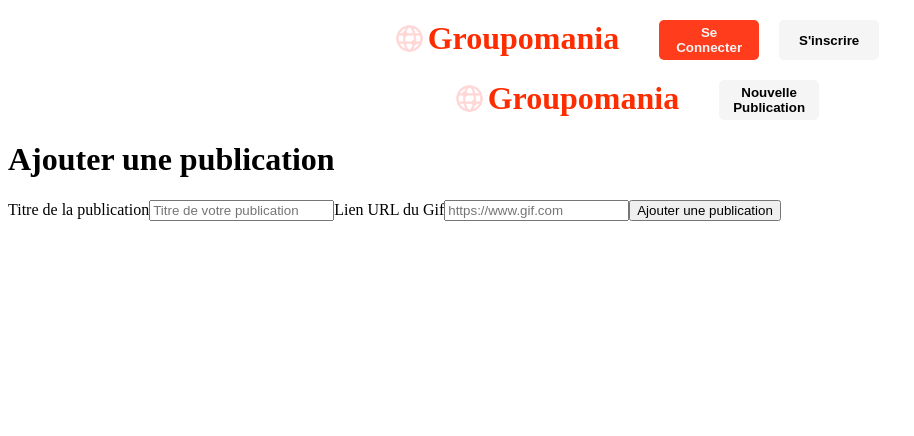
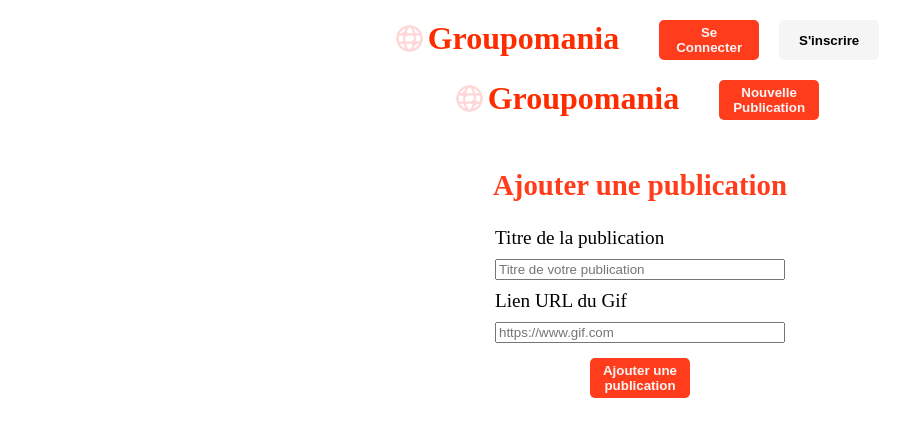
Before and after one commit to Sebastien-Dec/DecorneSebastien_7_18112021, a Vue app in the folder frontend/: page /#/newpost in a window 1280 px wide. Shown: the top 436 px of the page, without its empty margins (0-914 px from the left). Built offline with nearby package versions, Linux system fonts and the light colour scheme.

Commit message:
NewPost.vue style

```diff
--- a/frontend/src/components/ButtonNewPost.vue
+++ b/frontend/src/components/ButtonNewPost.vue
@@ -1,20 +1,22 @@
 <template>
     <div>
         <router-link to="/newpost">
-            <button id="new-post">Nouvelle Publication</button>
+            <button id="new-post">{{ text }}</button>
         </router-link>
     </div>
 </template>
 
 <script>
 export default {
-    name: 'ButtonNewPost'
+    name: 'ButtonNewPost',
+    props: ['text']
 }
 </script>
 
 <style lang="scss" scoped>
 #new-post {
-    background-color: whitesmoke;
+    background-color: #FF3D1D;
+    color: whitesmoke;
     border-radius: 5px;
     border-color: transparent;
     margin: 0 10px;
--- a/frontend/src/components/Header.vue
+++ b/frontend/src/components/Header.vue
@@ -8,7 +8,7 @@
         <nav class='navbar' id="connectedBar" >
             <HeaderLogo />
             <ImageUser />
-            <ButtonNewPost />
+            <ButtonNewPost text="Nouvelle Publication" style="background-color= 'whitesmoke'" />
         </nav>
     </header>
 </template>
--- a/frontend/src/views/Login.vue
+++ b/frontend/src/views/Login.vue
@@ -18,15 +18,10 @@ export default {
 </script>
 
 <style lang="scss" scoped>
-#login {
-    display: flex;
-    flex-direction: column;
-    justify-content: center;
-
-    h1 {
-        text-align: center;
-        color: #FF3D1D;
-    }
+$colorText: #FF3D1D;
+h1 {
+    text-align: center;
+    color: $colorText;
 }
 
 form {
@@ -37,7 +32,7 @@ form {
     padding: 10px;
 
     button {
-        background-color: #FF3D1D;
+        background-color: $colorText;
         border-radius: 5px;
         border-color: transparent;
         margin: 10px 5px;
--- a/frontend/src/views/NewPost.vue
+++ b/frontend/src/views/NewPost.vue
@@ -1,16 +1,60 @@
 <template>
-    <div>
-        <h1>Ajouter une publication</h1>
-        <label for="title">Titre de la publication</label>
-        <input type="text" id="title" name="title" placeholder="Titre de votre publication" />
-        <label for="gifUrl">Lien URL du Gif</label>
-        <input type="link" id="gifUrl" name="gifUrl" placeholder="https://www.gif.com" />
-        <button>Ajouter une publication</button>
+    <div class="new-post">
+        <form>
+            <h1>Ajouter une publication</h1>
+            <label for="title">Titre de la publication</label>
+            <input type="text" id="title" name="title" placeholder="Titre de votre publication" />
+            <label for="gifUrl">Lien URL du Gif</label>
+            <input type="link" id="gifUrl" name="gifUrl" placeholder="https://www.gif.com" />
+            <div class="button">
+                <ButtonNewPost text="Ajouter une publication" />
+            </div>
+        </form>
     </div>
 </template>
 
 <script>
+import ButtonNewPost from '../components/ButtonNewPost.vue'
+
 export default {
     name:'NewPost',
+    components: {
+        ButtonNewPost
+    }
 }
+
 </script>
+
+<style lang="scss" scoped>
+$colorText: #FF3D1D;
+.new-post {
+    display: flex;
+    flex-direction: column;
+    justify-content: center;
+}
+
+h1 {
+    text-align: center;
+    font-size: 1.8rem;
+    color: $colorText;
+}
+
+form {
+    display: flex;
+    flex-direction: column;
+    margin: 0 auto;
+    width: 300px;
+    padding: 10px;
+    font-size: 1.2rem;
+
+    label, input {
+        margin: 5px;
+    }
+}
+
+.button {
+    display: flex;
+    justify-content: center;
+    margin-top: 10px;
+}
+</style>
--- a/frontend/src/views/Signup.vue
+++ b/frontend/src/views/Signup.vue
@@ -30,14 +30,15 @@ export default {
 </script>
 
 <style lang="scss" scoped>
+$colorText: #FF3D1D;
+
 #signup {
     display: flex;
     flex-direction: column;
-    justify-content: center;
 
     h1 {
         text-align: center;
-        color: #FF3D1D;
+        color: $colorText;
     }
 }
 
@@ -58,7 +59,7 @@ form {
     }
 
     button {
-        background-color: #FF3D1D;
+        background-color: $colorText;
         border-radius: 5px;
         border-color: transparent;
         margin: 20px 5px;
```
Also changed, not shown: 1 other file (tests, documents, lock files or other folders).
